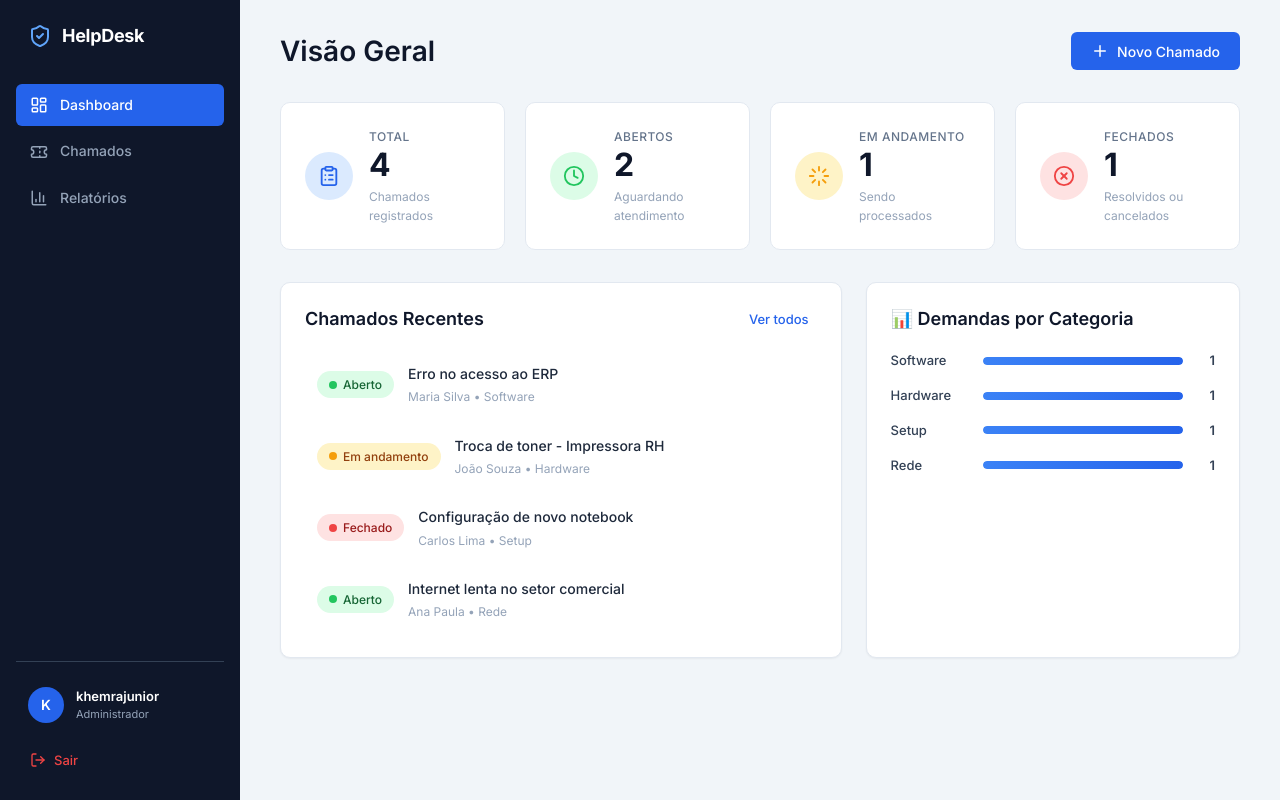
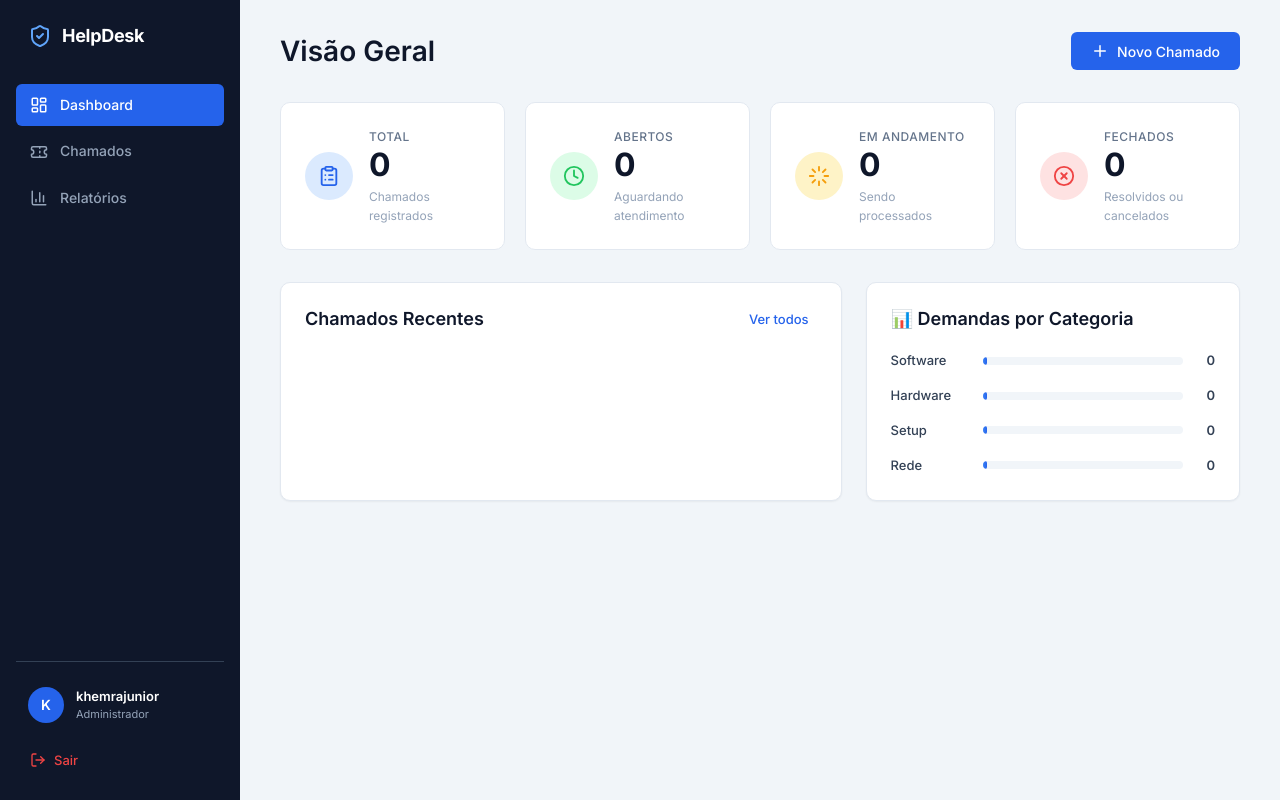
Before and after one commit to khemrajuniordev/helpdesk-academico, a React (Vite) app in the folder frontend-react/helpdesk/: page / in a window 1280 px wide. Built offline with nearby package versions, Linux system fonts and the light colour scheme.

Commit message:
chore: limpa array de mockData para simular sistema zerado

```diff
--- a/frontend-react/helpdesk/src/data/mockData.js
+++ b/frontend-react/helpdesk/src/data/mockData.js
@@ -42,52 +42,7 @@ export const prioridades = ['Alta', 'Média', 'Baixa'];
 // LÓGICA: Tabela central. Note que 'status' e 'criado_por' contêm objetos completos.
 // No Django REST Framework (DRF), usaríamos serializers aninhados (nested serializers)
 // para entregar esses dados populados em uma única requisição na rota /api/chamados.
-export const chamados = [
-  {
-    id: 1,
-    titulo: 'Erro no acesso ao ERP',
-    descricao: 'Não consigo logar no sistema financeiro',
-    status: statusList[0],
-    prioridade: 'Alta',
-    categoria: 'Software',
-    criado_por: usuarios[0],
-    data_criacao: '2026-02-28T10:30:00',
-    data_atualizacao: '2026-02-28T10:30:00',
-  },
-  {
-    id: 2,
-    titulo: 'Troca de toner - Impressora RH',
-    descricao: 'A impressora do RH está com a impressão...',
-    status: statusList[1], // Em andamento
-    prioridade: 'Média',
-    categoria: 'Hardware',
-    criado_por: usuarios[1],
-    data_criacao: '2026-02-27T14:00:00',
-    data_atualizacao: '2026-02-28T09:00:00',
-  },
-  {
-    id: 3,
-    titulo: 'Configuração de novo notebook',
-    descricao: 'Instalação de softwares básicos para o novo...',
-    status: statusList[2], // Fechado
-    prioridade: 'Baixa',
-    categoria: 'Setup',
-    criado_por: usuarios[2],
-    data_criacao: '2026-02-26T08:15:00',
-    data_atualizacao: '2026-02-27T16:00:00',
-  },
-  {
-    id: 4,
-    titulo: 'Internet lenta no setor comercial',
-    descricao: 'Vários usuários relatando lentidão extrema.',
-    status: statusList[0],
-    prioridade: 'Alta',
-    categoria: 'Rede',
-    criado_por: usuarios[3],
-    data_criacao: '2026-02-28T11:45:00',
-    data_atualizacao: '2026-02-28T11:45:00',
-  },
-];
+export const chamados = [];
 
 // Simulando o contexto de autenticação global. Define quem está vendo a tela.
 export const usuarioLogado = usuarios[4];
@@ -99,32 +54,32 @@ export const usuarioLogado = usuarios[4];
 // A página de Dashboard precisa de totais gerais.
 // LÓGICA: Filtramos a cópia local. Num backend real, faríamos um `Chamado.objects.filter().count()`.
 export const estatisticas = {
-  total: chamados.length,
-  abertos: chamados.filter(c => c.status.nome === 'Aberto').length,
-  emAndamento: chamados.filter(c => c.status.nome === 'Em andamento').length,
-  fechados: chamados.filter(c => c.status.nome === 'Fechado').length,
+  total: 0,
+  abertos: 0,
+  emAndamento: 0,
+  fechados: 0,
 };
 
 // Dados pro gráfico de barras de categoria no Dashboard.
 export const demandasPorCategoria = categorias.map(cat => ({
   categoria: cat,
-  quantidade: chamados.filter(c => c.categoria === cat).length,
+  quantidade: 0,
 }));
 
 // Relatórios fixos pro gráfico temporal (volume gerado nos últimos dias)
 export const volumePorDia = [
-  { dia: 'D1', quantidade: 3 },
-  { dia: 'D2', quantidade: 5 },
-  { dia: 'D3', quantidade: 2 },
-  { dia: 'D4', quantidade: 7 },
-  { dia: 'D5', quantidade: 4 },
-  { dia: 'D6', quantidade: 6 },
-  { dia: 'D7', quantidade: 3 },
+  { dia: 'D1', quantidade: 0 },
+  { dia: 'D2', quantidade: 0 },
+  { dia: 'D3', quantidade: 0 },
+  { dia: 'D4', quantidade: 0 },
+  { dia: 'D5', quantidade: 0 },
+  { dia: 'D6', quantidade: 0 },
+  { dia: 'D7', quantidade: 0 },
 ];
 
 // Relatórios — Métricas baseadas em SLA (SLA indica o acordo de nível de serviço / prazo).
 export const metricas = {
-  percentualNoPrazo: 80,
-  tempoMedioResposta: '14 min',
-  tempoMedioResolucao: '3.5 horas',
+  percentualNoPrazo: 0,
+  tempoMedioResposta: '0 min',
+  tempoMedioResolucao: '0 horas',
 };
```
